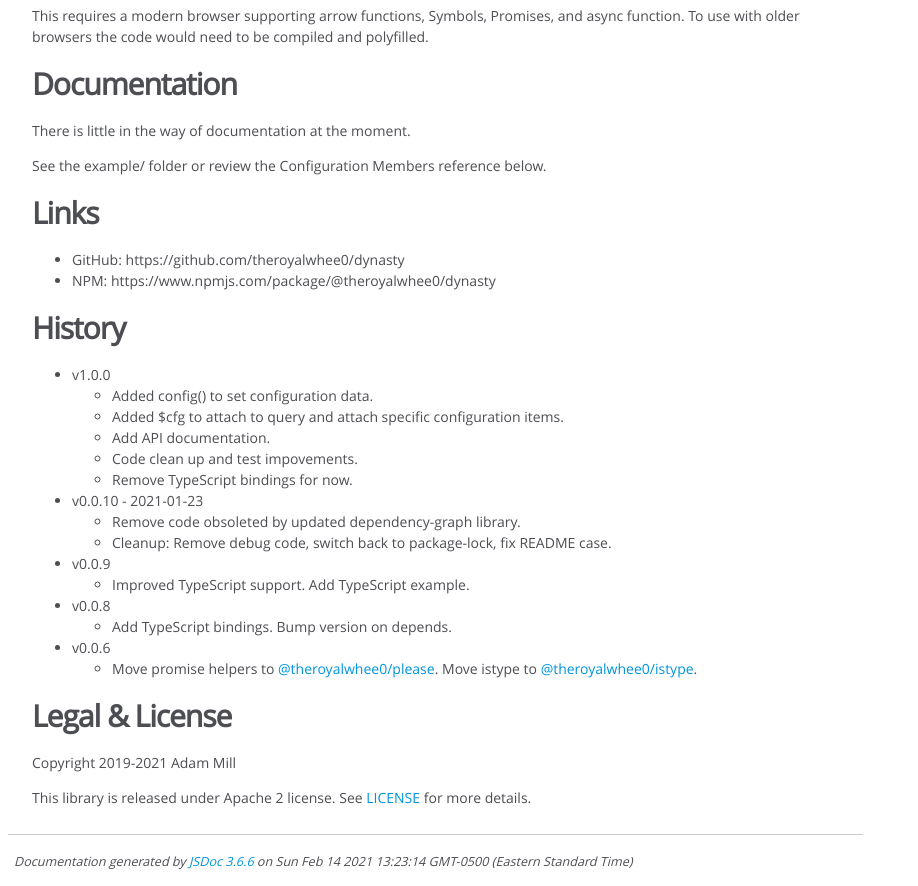
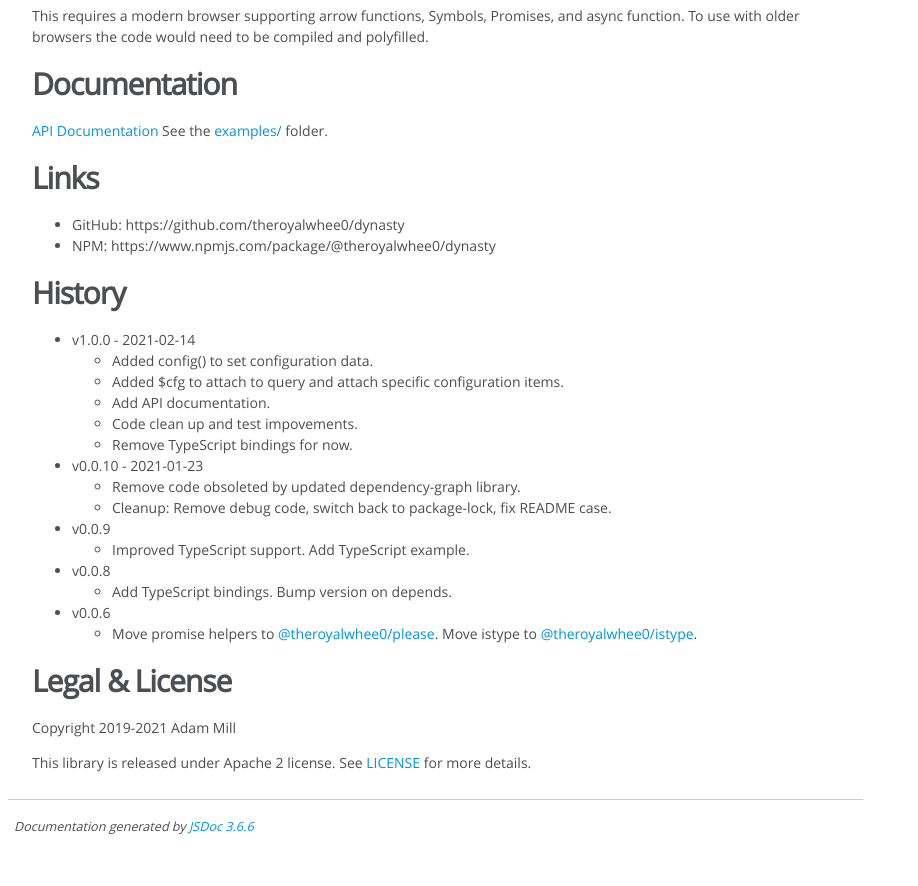
Before and after one commit to theroyalwhee0/dynasty, a website: page docs/index.html in a window 1280 px wide. Shown: the part 540-1426 px from the top of the page, without its empty margins (0-918 px from the left). After the commit the page ends 1391 px from the top, so only its background shows below. Drawn offline with Linux system fonts and the light colour scheme.

Commit message:
Bump version. Remove date from docs.

```diff
--- a/docs/index.html
+++ b/docs/index.html
@@ -39,8 +39,8 @@
 <h2>Requirements</h2>
 <p>This requires a modern browser supporting arrow functions, Symbols, Promises, and async function. To use with older browsers the code would need to be compiled and polyfilled.</p>
 <h2>Documentation</h2>
-<p>There is little in the way of documentation at the moment.</p>
-<p>See the example/ folder or review the Configuration Members reference below.</p>
+<p><a href="https://theroyalwhee0.github.io/snowman/">API Documentation</a>
+See the <a href="https://github.com/theroyalwhee0/dynasty/tree/master/example">examples/</a> folder.</p>
 <h2>Links</h2>
 <ul>
 <li>GitHub: https://github.com/theroyalwhee0/dynasty</li>
@@ -48,7 +48,7 @@
 </ul>
 <h2>History</h2>
 <ul>
-<li>v1.0.0
+<li>v1.0.0 - 2021-02-14
 <ul>
 <li>Added config() to set configuration data.</li>
 <li>Added $cfg to attach to query and attach specific configuration items.</li>
@@ -98,7 +98,7 @@
 <br class="clear">
 
 <footer>
-    Documentation generated by <a href="https://github.com/jsdoc/jsdoc">JSDoc 3.6.6</a> on Sun Feb 14 2021 13:23:14 GMT-0500 (Eastern Standard Time)
+    Documentation generated by <a href="https://github.com/jsdoc/jsdoc">JSDoc 3.6.6</a>
 </footer>
 
 <script> prettyPrint(); </script>
--- a/package.json
+++ b/package.json
@@ -1,6 +1,6 @@
 {
   "name": "@theroyalwhee0/dynasty",
-  "version": "0.0.10",
+  "version": "1.0.0",
   "description": "Dynasty",
   "main": "src/index.js",
   "author": "Adam Mill <hismajesty@theroyalwhee.com>",
```
Also changed, not shown: docs/global.html (+1 -1 lines), docs/index.js.html (+1 -1 lines), docs/members_add.js.html (+1 -1 lines), docs/members_args.js.html (+1 -1 lines), docs/members_attach.js.html (+1 -1 lines), docs/members_call.js.html (+1 -1 lines), docs/members_collect.js.html (+1 -1 lines), docs/members_config.js.html (+1 -1 lines), docs/members_depends.js.html (+1 -1 lines), docs/members_entrypoint.js.html (+1 -1 lines), docs/members_extend.js.html (+1 -1 lines), docs/members_once.js.html (+1 -1 lines), docs/members_pullmember.js.html (+1 -1 lines), docs/members_value.js.html (+1 -1 lines), 2 more files.
